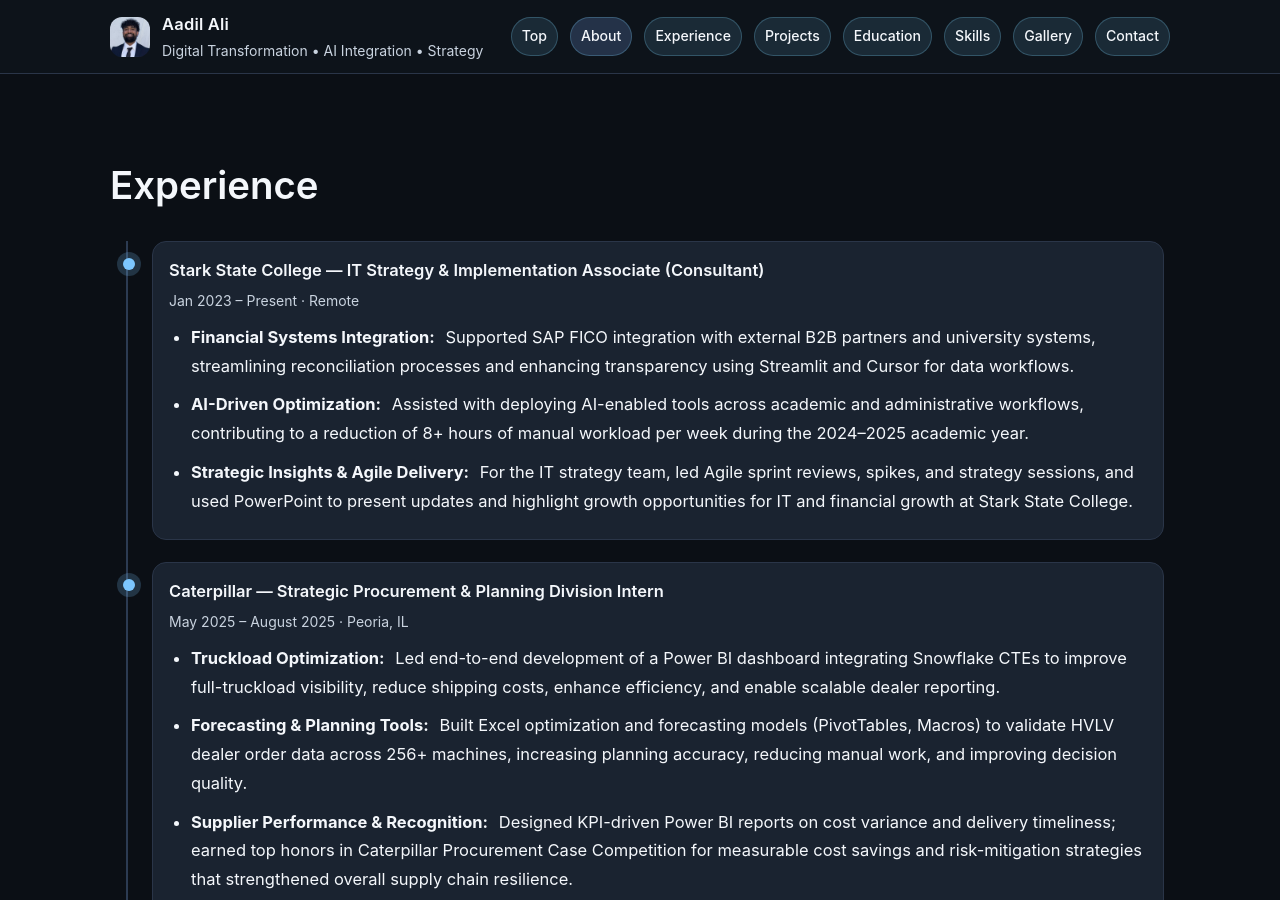
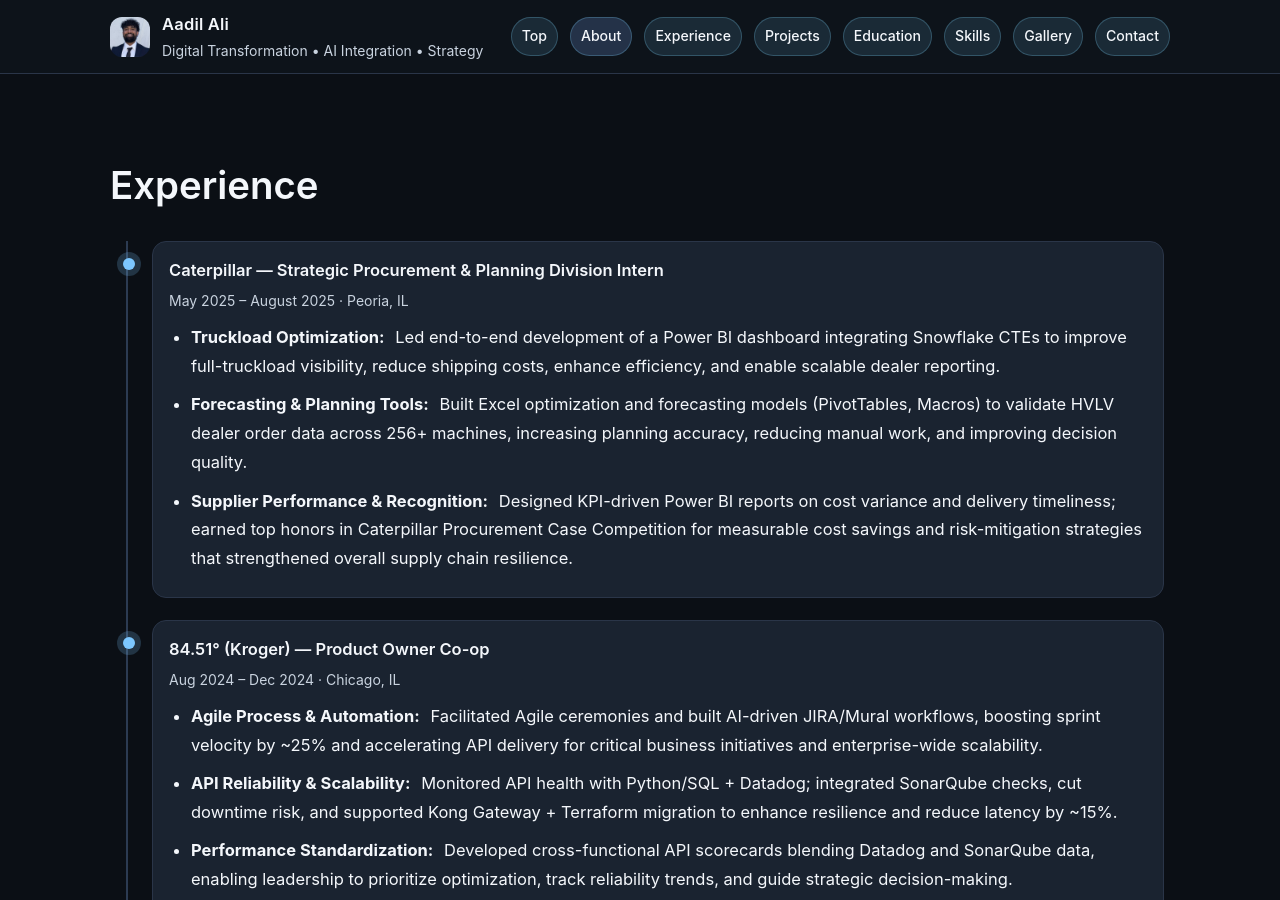
Before and after one commit to aaadil777/aaadil777.github.io, a Jekyll site: the page built from index.md, in a window 1280 px wide and 900 px high, scrolled down 855 px. Built offline with Jekyll 4.4.1, drawn with Linux system fonts in a browser that asks for light colours; some of the changed text lies outside the part shown.

Commit message:
Fixed experiences section focusing on key internship opportunities.

```diff
--- a/_data/additional_experience.yml
+++ b/_data/additional_experience.yml
@@ -4,6 +4,15 @@
   location: Akron, OH
   bullets:
     - "Full-stack Delivery: Built production websites for trucking and freight firms (HTML/CSS, GitHub/Cloudflare, Resend APIs) and Salesforce dashboards—driving ~35% vendor engagement, fleet growth, and sharper KPI decisions."
+
+- company: Stark State College
+  role: IT Strategy & Implementation Associate (Consultant)
+  dates: Jan 2023 – Present
+  location: Remote
+  bullets:
+    - "Financial Systems Integration: Supported SAP FICO integration with external B2B partners and university systems, streamlining reconciliation processes and enhancing transparency using Streamlit and Cursor for data workflows."
+    - "AI-Driven Optimization: Assisted with deploying AI-enabled tools across academic and administrative workflows, contributing to a reduction of 8+ hours of manual workload per week during the 2024–2025 academic year."
+    - "Strategic Insights & Agile Delivery: For the IT strategy team, led Agile sprint reviews, spikes, and strategy sessions, and used PowerPoint to present updates and highlight growth opportunities for IT and financial growth at Stark State College."
 
 - company: Summit County Executive
   role: Business Analyst Intern — Workday HCM & Financial Forecasting
--- a/_data/experience.yaml
+++ b/_data/experience.yaml
@@ -1,12 +1,3 @@
-- company: Stark State College
-  role: IT Strategy & Implementation Associate (Consultant)
-  dates: Jan 2023 – Present
-  location: Remote
-  bullets:
-    - "Financial Systems Integration: Supported SAP FICO integration with external B2B partners and university systems, streamlining reconciliation processes and enhancing transparency using Streamlit and Cursor for data workflows."
-    - "AI-Driven Optimization: Assisted with deploying AI-enabled tools across academic and administrative workflows, contributing to a reduction of 8+ hours of manual workload per week during the 2024–2025 academic year."
-    - "Strategic Insights & Agile Delivery: For the IT strategy team, led Agile sprint reviews, spikes, and strategy sessions, and used PowerPoint to present updates and highlight growth opportunities for IT and financial growth at Stark State College."
-
 - company: Caterpillar
   role: Strategic Procurement & Planning Division Intern
   dates: May 2025 – August 2025
```
